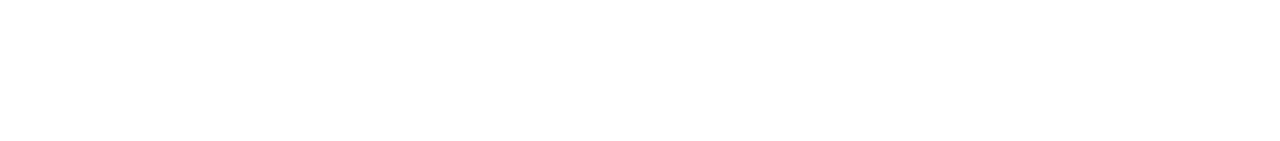
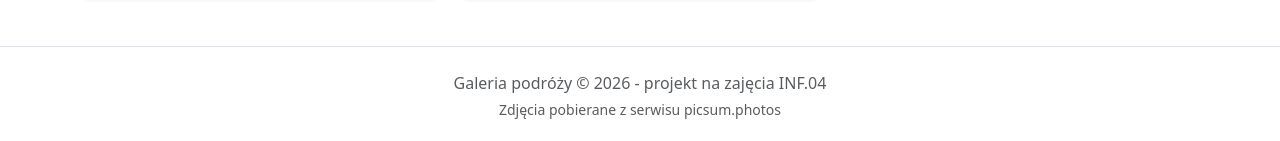
Before and after one commit to juliacyrkler/inf04-web, a React (Vite) app in the folder zadania/mb05/: page / in a window 1280 px wide. Shown: the part 1552-1693 px from the top of the page. Before the commit the page ends 1550 px from the top, so only its background shows below. Built offline with nearby package versions, Linux system fonts and the light colour scheme.

Commit message:
MB05: komponent Footer

```diff
--- a/zadania/mb05/src/App.jsx
+++ b/zadania/mb05/src/App.jsx
@@ -1,6 +1,7 @@
 import Navbar from './components/Navbar.jsx'
 import CategoryBar from './components/CategoryBar.jsx'
 import Gallery from './components/Gallery.jsx'
+import Footer from './components/Footer.jsx'
 
 function App() {
   return (
@@ -39,6 +40,8 @@
         <CategoryBar />
         <Gallery />
       </main>
+
+      <Footer />
     </>
   )
 }
--- a/zadania/mb05/src/components/Footer.jsx
+++ b/zadania/mb05/src/components/Footer.jsx
@@ -0,0 +1,12 @@
+function Footer() {
+    return (
+        <footer id="stopka" className="border-top mt-5 py-4">
+            <div className="container text-center text-body-secondary">
+                <p className="mb-1">Galeria podróży &copy; 2026 - projekt na zajęcia INF.04</p>
+                <p className="mb-0 small">Zdjęcia pobierane z serwisu picsum.photos</p>
+            </div>
+        </footer>
+    )
+}
+
+export default Footer
```
